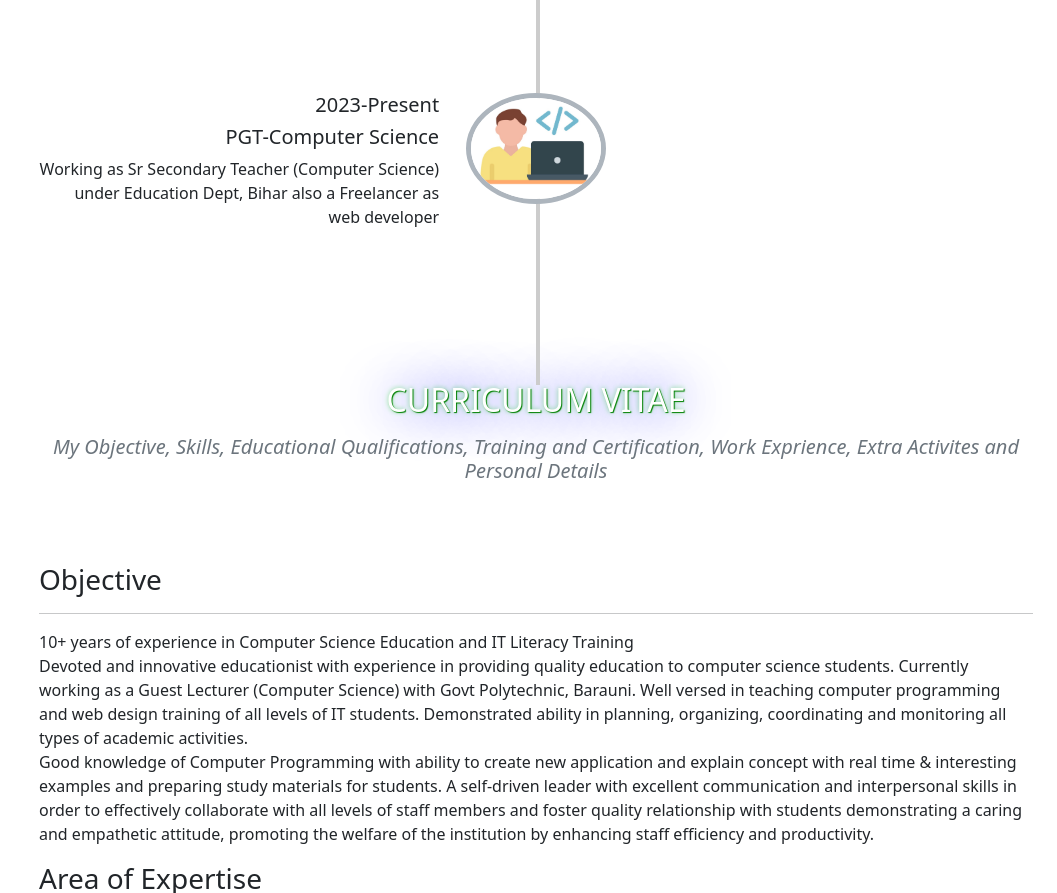
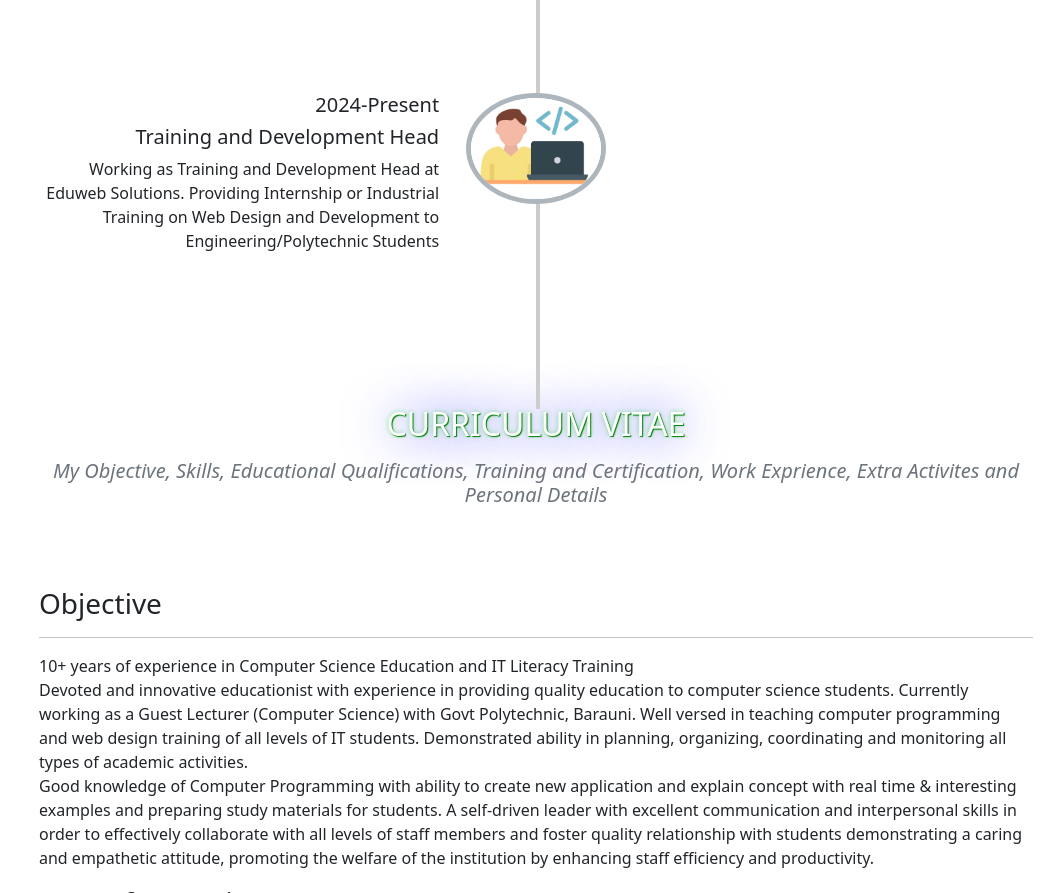
Before and after one commit to vivekraj070590/portfolio, a plain HTML site: page index.html in a window 1280 px wide. Shown: the part 3672-4565 px from the top of the page, without its empty margins (223-1280 px from the left). Drawn offline with nearby package versions, Linux system fonts and the light colour scheme.

Commit message:
Update index.html

```diff
--- a/index.html
+++ b/index.html
@@ -228,9 +228,9 @@ width:60%"><a target="_blank" href="https://drive.google.com/file/d/1bZyyjXgsBqF
   <div class="row flex-row-reverse flex-md-row mt-5 pt-5">
 
          <div class="col-9 col-md-5 text-md-end">
-          <h5>2023-Present</h5>
-          <h5>PGT-Computer Science</h5>
-          <p>Working as Sr Secondary Teacher (Computer Science) under Education Dept, Bihar also a Freelancer as web developer        </div>
+          <h5>2024-Present</h5>
+          <h5>Training and Development Head</h5>
+          <p>Working as Training and Development Head at Eduweb Solutions. Providing Internship or Industrial Training on Web Design and Development to Engineering/Polytechnic Students </div>
   <div class="col-3 col-md-2 img text-center">
           <img class="rounded-circle border border-5 border-dark-subtle img-fluid" src="images/head.jpg" alt="img">
         </div>
```
